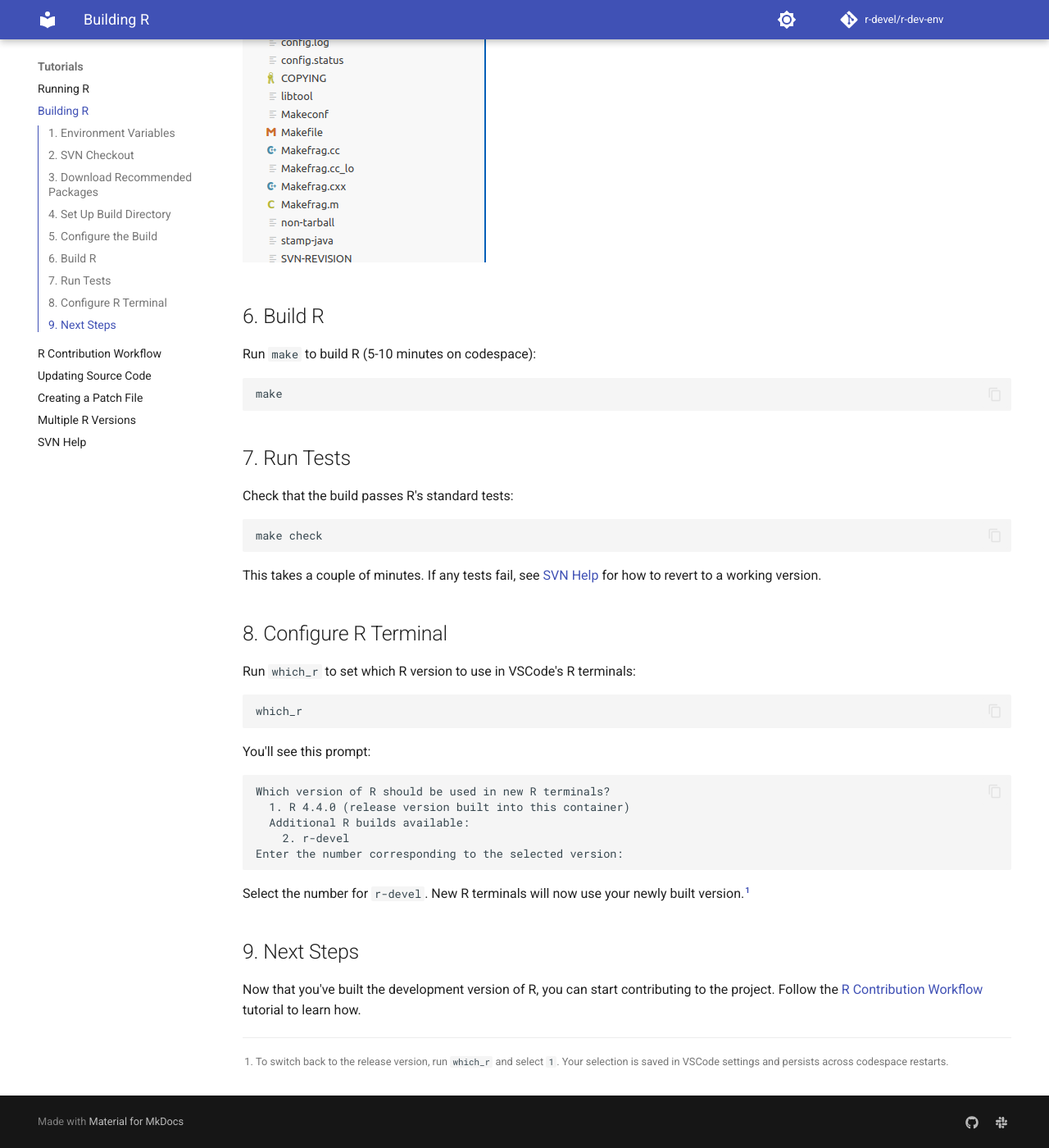
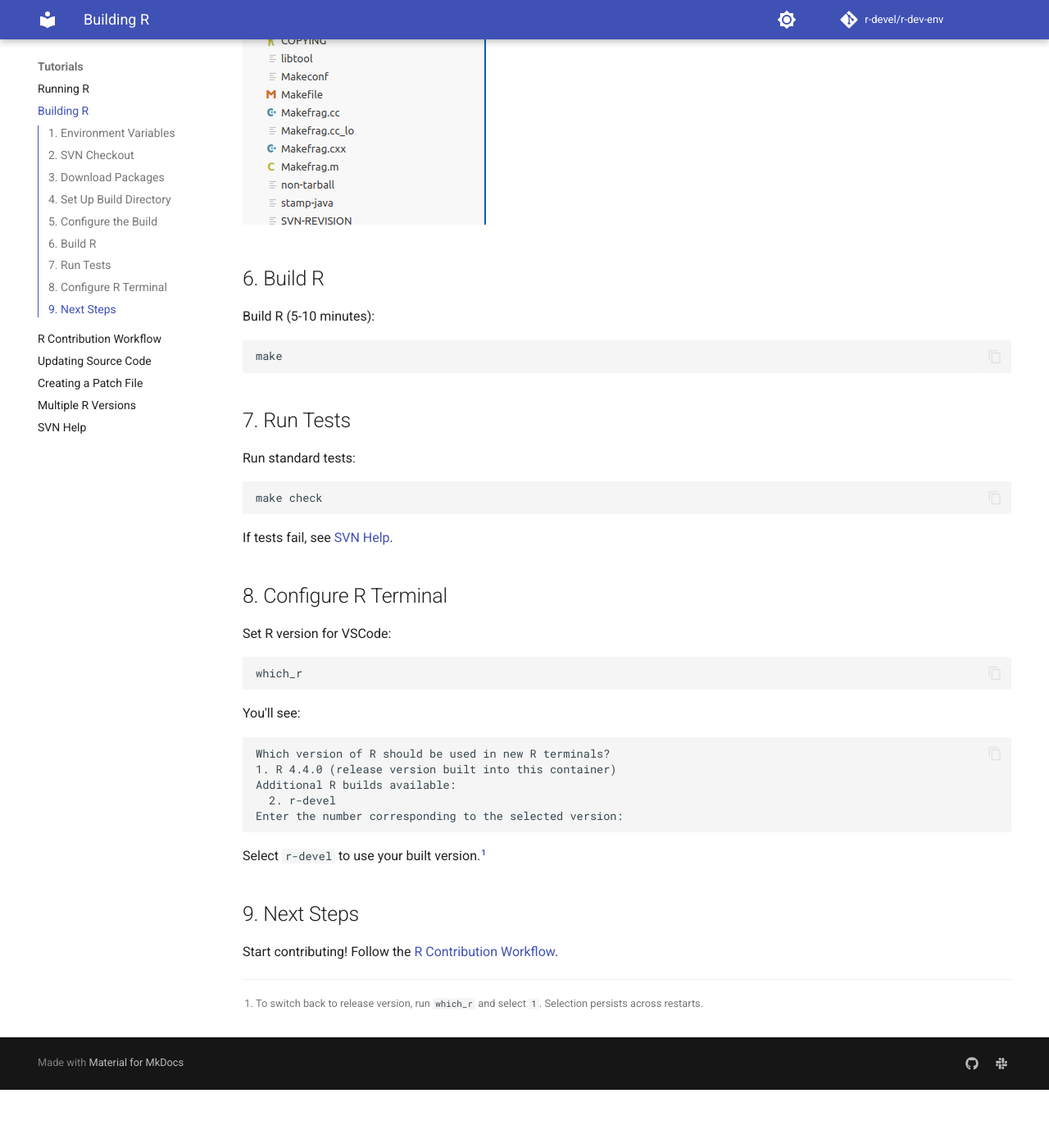
Before and after one commit to r-devel/r-dev-env, an MkDocs documentation site: the page built from docs/tutorials/building_r.md, in a window 1280 px wide and 1400 px high, scrolled down 3094 px. Shown: the whole window at 82% size. Built offline with MkDocs 1.6.1 and Material for MkDocs 9.7.7, drawn with Linux system fonts in a browser that asks for light colours; comment, search, counter and statistics services are not loaded; after the commit the page ends 4423 px from its top, so only the background shows below that; some of the changed text lies outside the part shown.

Commit message:
fix: further markdown improvements
- Fix line length issues in creating_codespace.md and building_r.md
- Make text more concise and readable
- Add missing language specifiers to code blocks
- Fix spacing around lists and code blocks

````diff
--- a/docs/tutorials/building_r.md
+++ b/docs/tutorials/building_r.md
@@ -2,32 +2,30 @@
 
 ## 1. Environment Variables
 
-The following environment variables define important paths for building R:
+The following environment variables define paths for building R:
 
-- `BUILDDIR`: Build directory location at `/workspaces/r-dev-env/build/r-devel`
-- `TOP_SRCDIR`: Source directory location at `/workspaces/r-dev-env/svn/r-devel`
+- `BUILDDIR`: `/workspaces/r-dev-env/build/r-devel`
+- `TOP_SRCDIR`: `/workspaces/r-dev-env/svn/r-devel`
 
-These environment variables are set in the codespace image and are available
-when the codespace starts.
+These variables are set in the codespace image and available at startup.
 
 ![alt text](../assets/rdev6.png)
 
 ## 2. SVN Checkout
 
-The SVN checkout command creates a local copy of a specific tag/branch from the R repository.
-To check out the latest version of the trunk (main branch) of the R sources to `$TOP_SRCDIR`:
+Get a local copy of R source code from the repository:
 
 ```bash
 svn checkout https://svn.r-project.org/R/trunk/ $TOP_SRCDIR
 ```
 
-After checking out, you'll see a file structure like this:
+After checkout, you'll see:
 
 ![alt text](../assets/rdev8.png)
 
-## 3. Download Recommended Packages
+## 3. Download Packages
 
-To build R with the recommended packages, run the `tools/rsync-recommended` script from the source directory:
+Get recommended packages:
 
 ```bash
 $TOP_SRCDIR/tools/rsync-recommended
@@ -37,17 +35,15 @@ $TOP_SRCDIR/tools/rsync-recommended
 
 ## 4. Set Up Build Directory
 
-To keep the source directory clean, we'll use a separate build directory:
+Keep source directory clean by using a separate build directory:
 
-1. Create the build directory:
-
+1. Create build directory:
 
    ```bash
    mkdir -p $BUILDDIR
    ```
 
-
-2. Change to the build directory:
+2. Change to build directory:
 
    ```bash
    cd $BUILDDIR
@@ -55,24 +51,24 @@ To keep the source directory clean, we'll use a separate build directory:
 
 ## 5. Configure the Build
 
-Run the configure script from the source directory (~1 minute on codespace):
+Run configure (~1 minute):
 
 ```bash
 $TOP_SRCDIR/configure --with-valgrind-instrumentation=1
 ```
 
 !!! Note
-    The `--with-valgrind-instrumentation` option is set to 1 for effective use
-    of valgrind. See the [Using valgrind](https://cran.r-project.org/doc/manuals/R-exts.html#Using-valgrind)
-    section of the R-admin manual for more information.
+    The `--with-valgrind-instrumentation` option enables effective use of
+    valgrind. See the [docs](https://cran.r-project.org/doc/manuals/R-exts.html#Using-valgrind)
+    for details.
 
-After configuration, you'll see a file structure like this:
+After configuration:
 
 ![alt text](../assets/rdev7.png)
 
 ## 6. Build R
 
-Run `make` to build R (5-10 minutes on codespace):
+Build R (5-10 minutes):
 
 ```bash
 make
@@ -80,38 +76,37 @@ make
 
 ## 7. Run Tests
 
-Check that the build passes R's standard tests:
+Run standard tests:
 
 ```bash
 make check
 ```
 
-This takes a couple of minutes. If any tests fail, see [SVN Help](./svn_help.md) for how to revert to a working version.
+If tests fail, see [SVN Help](./svn_help.md).
 
 ## 8. Configure R Terminal
 
-Run `which_r` to set which R version to use in VSCode's R terminals:
+Set R version for VSCode:
 
 ```bash
 which_r
 ```
 
+You'll see:
 
-You'll see this prompt:
-
-```
+```text
 Which version of R should be used in new R terminals?
-  1. R 4.4.0 (release version built into this container)
-  Additional R builds available:
-    2. r-devel
+1. R 4.4.0 (release version built into this container)
+Additional R builds available:
+  2. r-devel
 Enter the number corresponding to the selected version:
 ```
 
-Select the number for `r-devel`. New R terminals will now use your newly built version.[^1]
+Select `r-devel` to use your built version.[^1]
 
-[^1]: To switch back to the release version, run `which_r` and select `1`. Your selection is saved in VSCode settings and persists across codespace restarts.
+[^1]: To switch back to release version, run `which_r` and select `1`.
+    Selection persists across restarts.
 
 ## 9. Next Steps
 
-Now that you've built the development version of R, you can start contributing to the project.
-Follow the [R Contribution Workflow](./contribution_workflow.md) tutorial to learn how.
+Start contributing! Follow the [R Contribution Workflow](./contribution_workflow.md).
````
Also changed, not shown: docs/container_setup/github_codespace/creating_codespace.md (+17 -16 lines).
